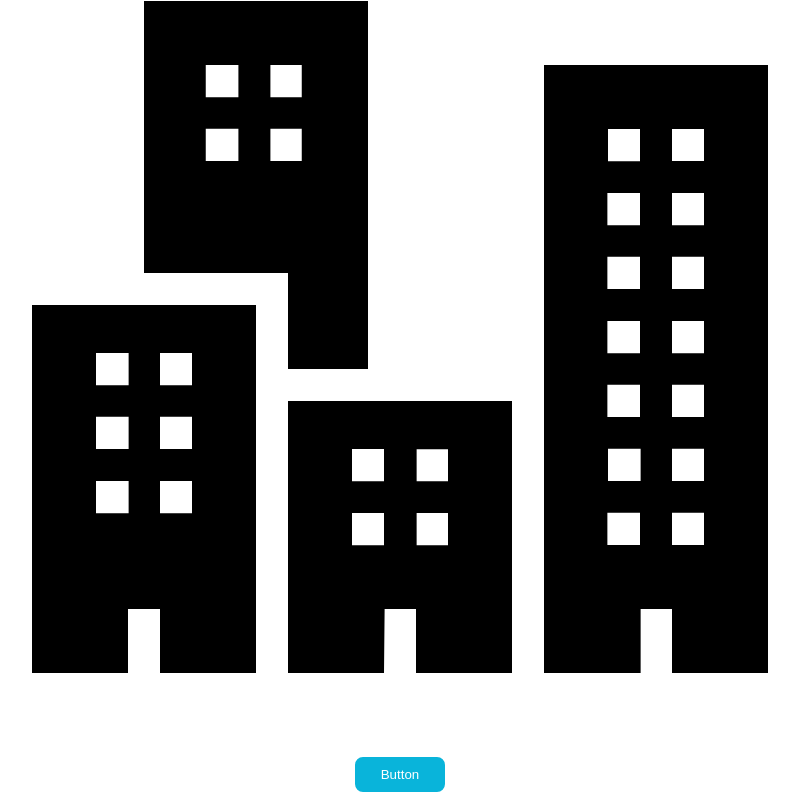
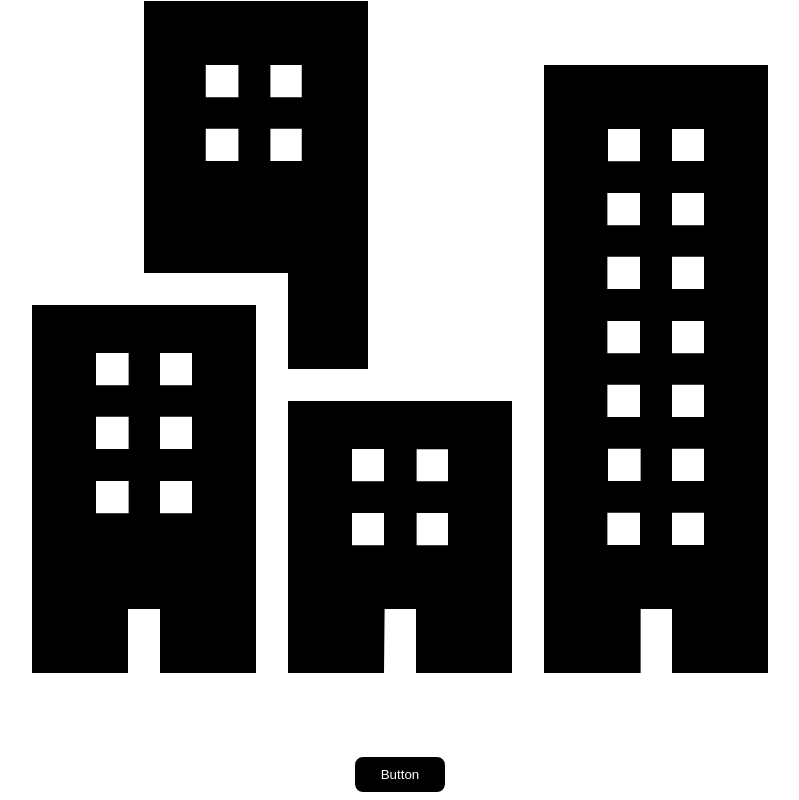
Before and after one commit to chillyweather/storybook, a React (Vite) app: page / in a window 1280 px wide. In both pictures the pointer is over the button "Button". Shown: the part 71-871 px from the top of the page, without its empty margins (240-1039 px from the left). Built offline with nearby package versions, Linux system fonts and the light colour scheme.

Commit message:
Update file via Figma plugin

```diff
--- a/src/index.css
+++ b/src/index.css
@@ -1,14 +1,14 @@
 button {
         border-radius: 8px;
-        border: 2px solid #09B4DA;
-        color: #09B4DA;
+        border: 2px solid #000000;
+        color: #000000;
         margin: 0 1em;
         padding: 8px 24px 8px 24px;
       }
 
       button.primary {
-        background: #09B4DA;
-        color: white;
+        background: #000000;
+        color: #FFFFFF;
       }
 
       button.secondary {
@@ -17,23 +17,23 @@ button {
 
       button:hover {
         background: #fff;
-        color: #09B4DA;
+        color: #000000;
         cursor: pointer;
       }
 
       button.primary:hover {
-        background: #09B4DA;
-        color: white;
+        background: #000000;
+        color: #FFFFFF;
       }
 
       button.secondary:hover {
-        background: #09B4DA;
-        color: white;
+        background: #000000;
+        color: #FFFFFF;
       }
 
       button:active {
         background: #d9d9d9;
-        color: #09B4DA;
+        color: #000000;
         outline: none;
       }
 
```
